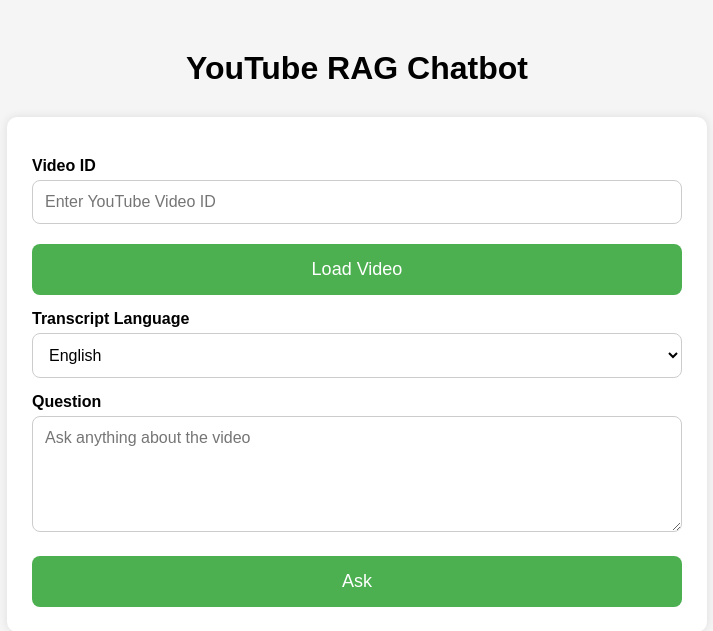
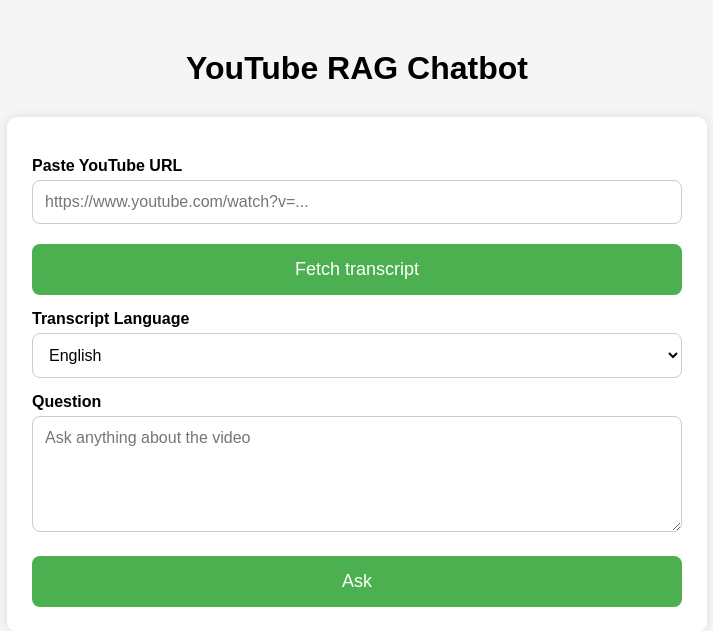
Before and after one commit to DEEPAKSINGLA-byte/Youtube_Chatbot_Using_Langchain, a Flask app: page / in a window 1280 px wide. Shown: the top 631 px of the page, without its empty margins (283-996 px from the left). Run offline with Flask 3, Linux system fonts and the light colour scheme.

Commit message:
change this to use youtube url for deployment

```diff
--- a/app.py
+++ b/app.py
@@ -1,5 +1,7 @@
 import logging
 import os
+import re
+from urllib.parse import parse_qs, urlparse
 
 from flask import Flask, jsonify, render_template, request
 
@@ -14,6 +16,8 @@ logger = logging.getLogger(__name__)
 
 app = Flask(__name__)
 
+YOUTUBE_ID_PATTERN = re.compile(r"^[A-Za-z0-9_-]{11}$")
+
 
 def get_requested_language(data):
     """Return a supported language code from request JSON."""
@@ -25,6 +29,49 @@ def get_requested_language(data):
     return language
 
 
+def extract_youtube_video_id(value):
+    """Return a YouTube video ID from a URL or raw 11-character ID."""
+    youtube_url = str(value).strip()
+
+    if YOUTUBE_ID_PATTERN.fullmatch(youtube_url):
+        return youtube_url
+
+    youtube_hosts = (
+        "youtube.com",
+        "www.youtube.com",
+        "m.youtube.com",
+        "music.youtube.com",
+        "youtu.be",
+    )
+
+    if "://" not in youtube_url and youtube_url.lower().startswith(youtube_hosts):
+        youtube_url = f"https://{youtube_url}"
+
+    parsed_url = urlparse(youtube_url)
+    host = parsed_url.netloc.lower().removeprefix("www.")
+    path_parts = [part for part in parsed_url.path.split("/") if part]
+
+    if host in {"youtube.com", "m.youtube.com", "music.youtube.com"}:
+        query_video_id = parse_qs(parsed_url.query).get("v", [""])[0]
+
+        if YOUTUBE_ID_PATTERN.fullmatch(query_video_id):
+            return query_video_id
+
+        if len(path_parts) >= 2 and path_parts[0] in {"embed", "shorts", "live"}:
+            candidate = path_parts[1]
+
+            if YOUTUBE_ID_PATTERN.fullmatch(candidate):
+                return candidate
+
+    if host == "youtu.be" and path_parts:
+        candidate = path_parts[0]
+
+        if YOUTUBE_ID_PATTERN.fullmatch(candidate):
+            return candidate
+
+    return None
+
+
 @app.route("/")
 def home():
     """Show the chatbot page."""
@@ -33,13 +80,17 @@ def home():
 
 @app.route("/load_video", methods=["POST"])
 def load_video_route():
-    """Load one YouTube video and prepare it for questions."""
+    """Fetch one YouTube transcript and prepare it for questions."""
     data = request.get_json(silent=True) or {}
-    video_id = data.get("video_id", "").strip()
+    youtube_url = str(data.get("youtube_url", data.get("video_id", "")) or "").strip()
+    video_id = extract_youtube_video_id(youtube_url)
     language = get_requested_language(data)
 
-    if not video_id:
-        return jsonify({"error": "Please enter a video ID."}), 400
+    if not youtube_url:
+        return jsonify({"error": "Please paste a YouTube URL."}), 400
+
+    if video_id is None:
+        return jsonify({"error": "Please paste a valid YouTube URL."}), 400
 
     if language is None:
         return jsonify({"error": "Please select a supported language."}), 400
@@ -51,6 +102,7 @@ def load_video_route():
         logger.warning("Failed to load video_id=%s: %s", video_id, result.get("message"))
         return jsonify({"error": result.get("message")}), 400
 
+    result["video_id"] = video_id
     logger.info("Loaded video_id=%s with %s chunks", video_id, result.get("chunks"))
     return jsonify(result)
 
--- a/rag.py
+++ b/rag.py
@@ -147,31 +147,53 @@ def ask_question(question, language=DEFAULT_LANGUAGE):
     }
 
 
-def get_transcript_text(video_id, language=DEFAULT_LANGUAGE):
+def get_transcript_text(video_id, language=DEFAULT_LANGUAGE, max_retries=10):
     """Download a transcript in the selected language and turn it into plain text."""
     clear_broken_proxy_settings()
 
-    youtube = YouTubeTranscriptApi()
-    transcript_list = youtube.list(video_id)
+    import time
 
-    try:
-        transcript = transcript_list.find_transcript([language])
-    except NoTranscriptFound:
-        if language == DEFAULT_LANGUAGE:
+    for attempt in range(max_retries):
+        try:
+            import requests
+
+            # Use a custom session with a browser User-Agent to prevent
+            # YouTube from dropping the connection prematurely.
+            session = requests.Session()
+            session.headers.update({
+                "User-Agent": "Mozilla/5.0 (Windows NT 10.0; Win64; x64) AppleWebKit/537.36 (KHTML, like Gecko) Chrome/120.0.0.0 Safari/537.36"
+            })
+
+            youtube = YouTubeTranscriptApi(http_client=session)
+            transcript_list = youtube.list(video_id)
+
+            try:
+                transcript = transcript_list.find_transcript([language])
+            except NoTranscriptFound:
+                if language == DEFAULT_LANGUAGE:
+                    raise
+
+                transcript = transcript_list.find_transcript([DEFAULT_LANGUAGE]).translate(language)
+                logger.info(
+                    "Using translated transcript for video_id=%s from=%s to=%s",
+                    video_id,
+                    DEFAULT_LANGUAGE,
+                    language,
+                )
+
+            transcript_parts = transcript.fetch()
+            logger.info("Fetched transcript for video_id=%s language=%s", video_id, language)
+
+            return " ".join(part.text for part in transcript_parts)
+        except (NoTranscriptFound, TranscriptsDisabled):
             raise
-
-        transcript = transcript_list.find_transcript([DEFAULT_LANGUAGE]).translate(language)
-        logger.info(
-            "Using translated transcript for video_id=%s from=%s to=%s",
-            video_id,
-            DEFAULT_LANGUAGE,
-            language,
-        )
-
-    transcript_parts = transcript.fetch()
-    logger.info("Fetched transcript for video_id=%s language=%s", video_id, language)
-
-    return " ".join(part.text for part in transcript_parts)
+        except Exception as e:
+            if attempt == max_retries - 1:
+                logger.error("Failed to fetch transcript for video_id=%s after %d attempts: %s", video_id, max_retries, e)
+                raise
+            sleep_time = 2 * (attempt + 1)
+            logger.warning("Attempt %d failed for video_id=%s: %s. Retrying in %d seconds...", attempt + 1, video_id, e, sleep_time)
+            time.sleep(sleep_time)
 
 
 def clear_broken_proxy_settings():
--- a/static/script.js
+++ b/static/script.js
@@ -1,4 +1,4 @@
-const videoInput = document.getElementById("video");
+const youtubeUrlInput = document.getElementById("youtube-url");
 const questionInput = document.getElementById("question");
 const languageInput = document.getElementById("language");
 const loadButton = document.getElementById("load-btn");
@@ -10,35 +10,35 @@ let loadedVideoLanguage = null;
 
 
 async function loadVideo() {
-    const videoId = videoInput.value.trim();
+    const youtubeUrl = youtubeUrlInput.value.trim();
 
-    if (videoId === "") {
-        statusBox.innerText = "Please enter a video ID.";
+    if (youtubeUrl === "") {
+        statusBox.innerText = "Please paste a YouTube URL.";
         return;
     }
 
-    setButtonState(loadButton, true, "Loading...");
-    statusBox.innerText = "Loading video...";
+    setButtonState(loadButton, true, "Fetching...");
+    statusBox.innerText = "Fetching transcript...";
     chatBox.innerHTML = "";
 
     try {
         const response = await fetchJson("/load_video", {
-            video_id: videoId,
+            youtube_url: youtubeUrl,
             language: languageInput.value
         });
 
         if (!response.ok) {
-            statusBox.innerText = response.data.error || "Unable to load video.";
+            statusBox.innerText = response.data.error || "Unable to fetch transcript.";
             return;
         }
 
         showVideoStatus(response.data);
     }
     catch (error) {
-        statusBox.innerText = "Something went wrong while loading the video.";
+        statusBox.innerText = "Something went wrong while fetching the transcript.";
     }
     finally {
-        setButtonState(loadButton, false, "Load Video");
+        setButtonState(loadButton, false, "Fetch transcript");
     }
 }
 
@@ -52,7 +52,7 @@ async function askQuestion() {
     }
 
     if (loadedVideoLanguage !== languageInput.value) {
-        addMessage("bot", "Please load the video again for the selected language.");
+        addMessage("bot", "Please fetch the transcript again for the selected language.");
         return;
     }
 
@@ -208,6 +208,6 @@ loadButton.addEventListener("click", loadVideo);
 askButton.addEventListener("click", askQuestion);
 languageInput.addEventListener("change", () => {
     loadedVideoLanguage = null;
-    statusBox.innerText = "Load the video for the selected language.";
+    statusBox.innerText = "Fetch the transcript for the selected language.";
     chatBox.innerHTML = "";
 });
--- a/templates/index.html
+++ b/templates/index.html
@@ -18,16 +18,16 @@
 
         <div class="card">
 
-            <label for="video">Video ID</label>
+            <label for="youtube-url">Paste YouTube URL</label>
 
             <input
-                type="text"
-                id="video"
-                name="video"
-                placeholder="Enter YouTube Video ID">
+                type="url"
+                id="youtube-url"
+                name="youtube-url"
+                placeholder="https://www.youtube.com/watch?v=...">
 
             <button id="load-btn" type="button">
-                Load Video
+                Fetch transcript
             </button>
 
             <label for="language">Transcript Language</label>
```
